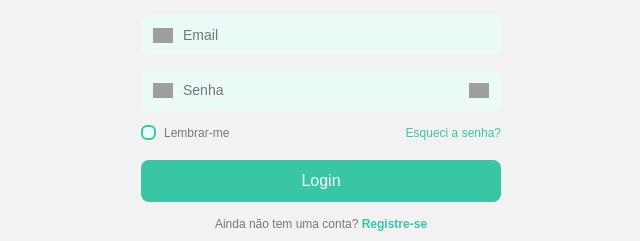
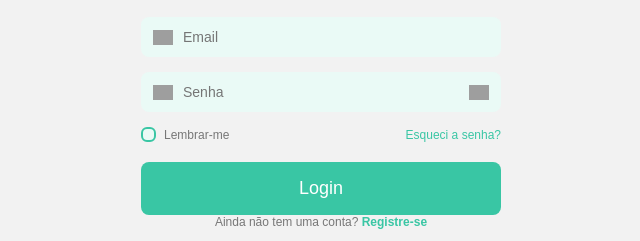
Before and after one commit to ViniciusSL12/Flingo-PI, a plain HTML site: page index.html in a window 1280 px wide. Shown: the part 392-633 px from the top of the page, without its empty margins (319-959 px from the left). Drawn offline with Linux system fonts and the light colour scheme; grey boxes are pictures that could not be loaded; a web font is replaced by a local one.

Commit message:
conexão entre as telas

```diff
--- a/index.html
+++ b/index.html
@@ -32,7 +32,8 @@
   <a href="#">Esqueci a senha?</a>
 </div>
 
-    <button class="login-btn">Login</button>
+    <a href="/selecao_idioma_e_selecao_nivel/index.html" class="login-btn">Login</a>
+
 
     <p class="login-text">Ainda não tem uma conta? <a href="/tela de cadastro/teladecadastro.html">Registre-se</a></p>
 
--- a/tela de cadastro/teladecadastro.css
+++ b/tela de cadastro/teladecadastro.css
@@ -128,14 +128,17 @@ h1 {
 
 
 .login-btn {
+  display: inline-block;
   width: 100%;
-  padding: 12px;
+  padding: 16px;
   background-color: #39c6a4;
   color: white;
+  text-decoration: none;
   border: none;
   border-radius: 8px;
-  font-size: 16px;
+  font-size: 18px;
   cursor: pointer;
+  text-align: center;
   transition: background-color 0.3s ease;
 }
 
@@ -168,4 +171,5 @@ h1 {
     font-size: 14px;
     padding: 10px;
   }
+
 }
--- a/tela de login/styles.css
+++ b/tela de login/styles.css
@@ -121,15 +121,17 @@ h1 {
 }
 
 .login-btn {
+  display: inline-block;
   width: 100%;
-  padding: 12px;
+  padding: 16px;
   background-color: #39c6a4;
   color: white;
+  text-decoration: none;    /* Remove sublinhado */
   border: none;
   border-radius: 8px;
-  font-size: 16px;
+  font-size: 18px;
   cursor: pointer;
-  margin-bottom: 15px;
+  text-align: center;
   transition: background-color 0.3s ease;
 }
 
```
Also changed, not shown: tela de cadastro/teladecadastro.html (+2 -1 lines).
